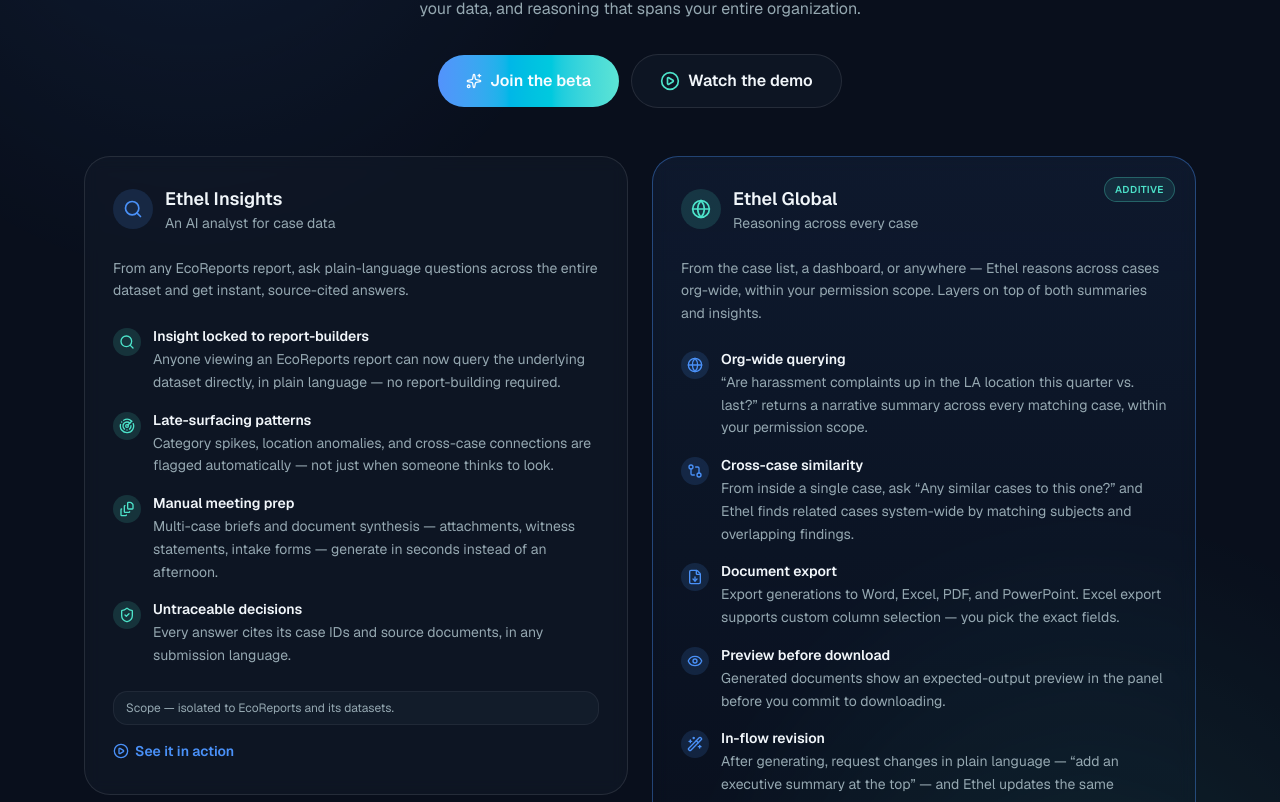
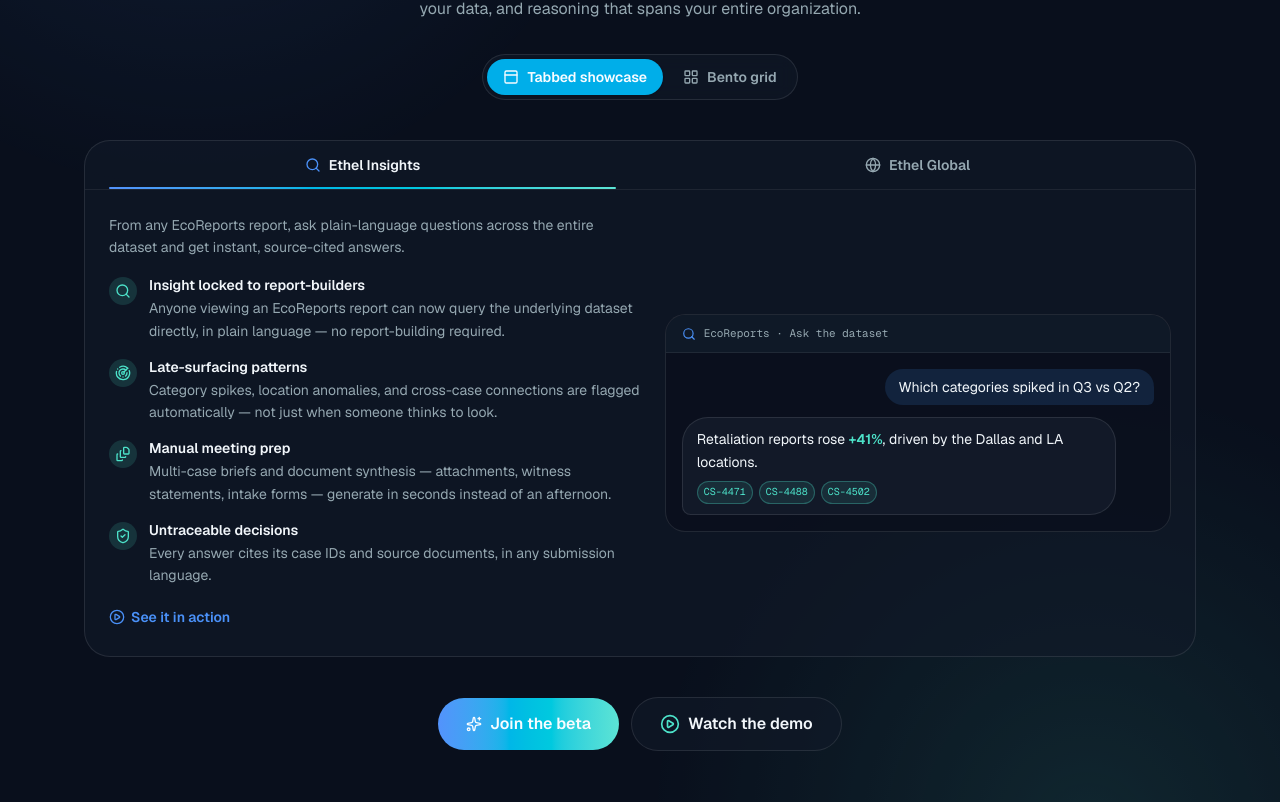
Before and after one commit to selinnaswag/ethel-simulation, a Next.js app: page / in a window 1280 px wide. Shown: the part 2498-3300 px from the top of the page. Built offline with nearby package versions, Linux system fonts and the light colour scheme.

Commit message:
feat: add new tabs and components for beta program insights and global preview

```diff
--- a/components/beta-program.tsx
+++ b/components/beta-program.tsx
@@ -17,6 +17,8 @@ import {
   X,
   Check,
   PlayCircle,
+  LayoutGrid,
+  PanelTop,
 } from "lucide-react"
 import { BetaDemoModal, WatchDemoButton } from "@/components/beta-demo"
 
@@ -119,8 +121,7 @@ const insights = [
   {
     icon: ShieldCheck,
     problem: "Untraceable decisions",
-    solution:
-      "Every answer cites its case IDs and source documents, in any submission language.",
+    solution: "Every answer cites its case IDs and source documents, in any submission language.",
   },
 ]
 
@@ -152,7 +153,256 @@ const globalPoints = [
   },
 ]
 
+/* ------------------------------------------------------------------ */
+/* Variant A — Tabbed showcase                                         */
+/* ------------------------------------------------------------------ */
+
+function InsightsPreview() {
+  return (
+    <div className="overflow-hidden rounded-xl border border-border bg-background/70">
+      <div className="flex items-center gap-2 border-b border-border/70 bg-secondary/40 px-4 py-2.5 font-mono text-[11px] text-muted-foreground">
+        <Search className="size-3.5 text-brand-blue" />
+        EcoReports · Ask the dataset
+      </div>
+      <div className="space-y-3 p-4">
+        <div className="ml-auto w-fit max-w-[85%] rounded-2xl rounded-br-sm bg-brand-blue/15 px-3.5 py-2 text-sm text-foreground">
+          Which categories spiked in Q3 vs Q2?
+        </div>
+        <div className="max-w-[92%] rounded-2xl rounded-bl-sm border border-border bg-card px-3.5 py-2.5 text-sm leading-relaxed text-foreground">
+          Retaliation reports rose <span className="font-semibold text-brand-teal">+41%</span>, driven
+          by the Dallas and LA locations.
+          <div className="mt-2 flex flex-wrap gap-1.5">
+            {["CS-4471", "CS-4488", "CS-4502"].map((id) => (
+              <span
+                key={id}
+                className="rounded-md border border-brand-teal/30 bg-brand-teal/10 px-1.5 py-0.5 font-mono text-[10px] text-brand-teal"
+              >
+                {id}
+              </span>
+            ))}
+          </div>
+        </div>
+      </div>
+    </div>
+  )
+}
+
+function GlobalPreview() {
+  return (
+    <div className="overflow-hidden rounded-xl border border-border bg-background/70">
+      <div className="flex items-center gap-2 border-b border-border/70 bg-secondary/40 px-4 py-2.5 font-mono text-[11px] text-muted-foreground">
+        <Globe className="size-3.5 text-brand-teal" />
+        Org-wide · Similar cases
+      </div>
+      <div className="space-y-2.5 p-4">
+        {[
+          { id: "CS-3120", label: "Same subject · 3 overlapping findings", pct: 92 },
+          { id: "CS-2884", label: "Same location · similar allegation", pct: 78 },
+          { id: "CS-2610", label: "Related witness statements", pct: 64 },
+        ].map((row) => (
+          <div key={row.id} className="rounded-lg border border-border bg-card px-3 py-2">
+            <div className="flex items-center justify-between text-sm">
+              <span className="font-mono text-xs text-foreground">{row.id}</span>
+              <span className="font-semibold text-brand-teal">{row.pct}%</span>
+            </div>
+            <p className="mt-0.5 text-xs text-muted-foreground">{row.label}</p>
+            <div className="mt-1.5 h-1 overflow-hidden rounded-full bg-secondary">
+              <div className="h-full rounded-full bg-brand-teal" style={{ width: `${row.pct}%` }} />
+            </div>
+          </div>
+        ))}
+      </div>
+    </div>
+  )
+}
+
+function TabbedShowcase() {
+  const [product, setProduct] = useState<"insights" | "global">("insights")
+  const isInsights = product === "insights"
+
+  return (
+    <div className="overflow-hidden rounded-2xl border border-border bg-card/60 backdrop-blur">
+      {/* product tabs */}
+      <div className="flex border-b border-border/70">
+        {[
+          { key: "insights" as const, name: "Ethel Insights", icon: Search, tone: "text-brand-blue" },
+          { key: "global" as const, name: "Ethel Global", icon: Globe, tone: "text-brand-teal" },
+        ].map((t) => {
+          const Icon = t.icon
+          const on = product === t.key
+          return (
+            <button
+              key={t.key}
+              type="button"
+              onClick={() => setProduct(t.key)}
+              className={`relative flex flex-1 items-center justify-center gap-2 px-4 py-3.5 text-sm font-semibold transition-colors ${
+                on ? "text-foreground" : "text-muted-foreground hover:text-foreground"
+              }`}
+            >
+              <Icon className={`size-4 ${on ? t.tone : ""}`} />
+              {t.name}
+              {on && (
+                <span className="absolute inset-x-6 bottom-0 h-0.5 rounded-full bg-gradient-to-r from-gradient-from via-gradient-via to-gradient-to" />
+              )}
+            </button>
+          )
+        })}
+      </div>
+
+      {/* body */}
+      <div key={product} className="grid animate-fade-up gap-6 p-6 md:grid-cols-[1.05fr_1fr]">
+        {/* feature list */}
+        <div>
+          <p className="mb-4 text-sm leading-relaxed text-muted-foreground">
+            {isInsights
+              ? "From any EcoReports report, ask plain-language questions across the entire dataset and get instant, source-cited answers."
+              : "From the case list, a dashboard, or anywhere — Ethel reasons across cases org-wide, within your permission scope."}
+          </p>
+          <ul className="space-y-3.5">
+            {(isInsights ? insights : globalPoints).map((item) => {
+              const Icon = item.icon
+              const title = "problem" in item ? item.problem : item.title
+              const body = "solution" in item ? item.solution : item.body
+              return (
+                <li key={title} className="flex gap-3">
+                  <span
+                    className={`mt-0.5 flex size-7 shrink-0 items-center justify-center rounded-lg ${
+                      isInsights ? "bg-brand-teal/15" : "bg-brand-blue/15"
+                    }`}
+                  >
+                    <Icon className={`size-4 ${isInsights ? "text-brand-teal" : "text-brand-blue"}`} />
+                  </span>
+                  <div>
+                    <p className="text-sm font-semibold text-foreground">{title}</p>
+                    <p className="mt-0.5 text-sm leading-relaxed text-muted-foreground">{body}</p>
+                  </div>
+                </li>
+              )
+            })}
+          </ul>
+          <WatchDemoButton
+            className={`btn-anim mt-5 inline-flex items-center gap-1.5 text-sm font-semibold hover:gap-2.5 ${
+              isInsights ? "text-brand-blue" : "text-brand-teal"
+            }`}
+          >
+            <PlayCircle className="size-4" />
+            See it in action
+          </WatchDemoButton>
+        </div>
+
+        {/* preview */}
+        <div className="flex flex-col justify-center">
+          {isInsights ? <InsightsPreview /> : <GlobalPreview />}
+        </div>
+      </div>
+    </div>
+  )
+}
+
+/* ------------------------------------------------------------------ */
+/* Variant B — Bento grid                                              */
+/* ------------------------------------------------------------------ */
+
+function BentoGrid() {
+  return (
+    <div className="grid auto-rows-[minmax(0,1fr)] grid-cols-2 gap-4 md:grid-cols-4">
+      {/* Insights lead tile */}
+      <div className="col-span-2 flex flex-col justify-between rounded-2xl border border-brand-blue/40 bg-gradient-to-br from-brand-blue/[0.1] to-transparent p-6 md:row-span-2">
+        <div>
+          <span className="flex size-10 items-center justify-center rounded-xl bg-brand-blue/15">
+            <Search className="size-5 text-brand-blue" />
+          </span>
+          <h3 className="mt-4 text-lg font-semibold text-foreground">Ethel Insights</h3>
+          <p className="mt-1 text-sm leading-relaxed text-muted-foreground">
+            An AI analyst for case data. Ask plain-language questions across an entire EcoReports
+            dataset and get instant, source-cited answers.
+          </p>
+        </div>
+        <WatchDemoButton className="btn-anim mt-5 inline-flex items-center gap-1.5 text-sm font-semibold text-brand-blue hover:gap-2.5">
+          <PlayCircle className="size-4" />
+          See it in action
+        </WatchDemoButton>
+      </div>
+
+      {/* highlighted CTA tile */}
+      <div className="col-span-2 flex flex-col justify-between overflow-hidden rounded-2xl border border-border bg-gradient-to-br from-gradient-from/20 via-gradient-via/15 to-gradient-to/20 p-6 md:row-span-2">
+        <div>
+          <span className="inline-flex items-center gap-1.5 rounded-full border border-brand-blue/30 bg-background/60 px-3 py-1 text-[11px] font-semibold uppercase tracking-widest text-brand-blue">
+            <Sparkles className="size-3" />
+            Private beta
+          </span>
+          <p className="mt-4 text-pretty text-lg font-semibold leading-snug text-foreground">
+            Two new superpowers, layered on top of case summaries.
+          </p>
+        </div>
+        <JoinBetaButton
+          count={20}
+          className="btn-anim btn-anim-primary mt-5 inline-flex w-full items-center justify-center gap-2 rounded-full bg-gradient-to-r from-gradient-from via-gradient-via to-gradient-to px-5 py-3 text-sm font-semibold text-primary-foreground"
+        >
+          <Sparkles className="size-4" />
+          Join the beta
+        </JoinBetaButton>
+      </div>
+
+      {/* Insights feature tiles */}
+      {[insights[1], insights[2], insights[3]].map((item) => {
+        const Icon = item.icon
+        return (
+          <div
+            key={item.problem}
+            className="col-span-2 rounded-2xl border border-border bg-card/60 p-5 backdrop-blur md:col-span-2"
+          >
+            <span className="flex size-8 items-center justify-center rounded-lg bg-brand-teal/15">
+              <Icon className="size-4 text-brand-teal" />
+            </span>
+            <p className="mt-3 text-sm font-semibold text-foreground">{item.problem}</p>
+            <p className="mt-1 text-sm leading-relaxed text-muted-foreground">{item.solution}</p>
+          </div>
+        )
+      })}
+
+      {/* Global lead tile */}
+      <div className="col-span-2 flex flex-col justify-between rounded-2xl border border-brand-teal/40 bg-gradient-to-br from-brand-teal/[0.1] to-transparent p-6 md:row-span-2">
+        <div>
+          <span className="flex size-10 items-center justify-center rounded-xl bg-brand-teal/15">
+            <Globe className="size-5 text-brand-teal" />
+          </span>
+          <h3 className="mt-4 text-lg font-semibold text-foreground">Ethel Global</h3>
+          <p className="mt-1 text-sm leading-relaxed text-muted-foreground">
+            Reasoning across every case. Query your whole org within permission scope — trends,
+            comparisons, and similar cases from anywhere.
+          </p>
+        </div>
+        <WatchDemoButton className="btn-anim mt-5 inline-flex items-center gap-1.5 text-sm font-semibold text-brand-teal hover:gap-2.5">
+          <PlayCircle className="size-4" />
+          See it in action
+        </WatchDemoButton>
+      </div>
+
+      {/* Global feature tiles */}
+      {[globalPoints[0], globalPoints[1], globalPoints[2], globalPoints[4]].map((item) => {
+        const Icon = item.icon
+        return (
+          <div
+            key={item.title}
+            className="col-span-2 rounded-2xl border border-border bg-card/60 p-5 backdrop-blur"
+          >
+            <span className="flex size-8 items-center justify-center rounded-lg bg-brand-blue/15">
+              <Icon className="size-4 text-brand-blue" />
+            </span>
+            <p className="mt-3 text-sm font-semibold text-foreground">{item.title}</p>
+            <p className="mt-1 text-sm leading-relaxed text-muted-foreground">{item.body}</p>
+          </div>
+        )
+      })}
+    </div>
+  )
+}
+
+/* ------------------------------------------------------------------ */
+
 export function BetaProgram() {
+  const [variant, setVariant] = useState<"tabbed" | "bento">("tabbed")
   const [open, setOpen] = useState(false)
   const [submitted, setSubmitted] = useState(false)
   const { bursts, fire } = useStarBurst()
@@ -188,7 +438,6 @@ export function BetaProgram() {
 
   return (
     <section id="beta" className="scroll-mt-20 border-t border-border/60 bg-background">
-      {/* ambient wash */}
       <div className="relative overflow-hidden">
         <div
           aria-hidden="true"
@@ -197,7 +446,7 @@ export function BetaProgram() {
 
         <div className="relative mx-auto max-w-6xl px-5 py-20">
           {/* header */}
-          <div className="mx-auto mb-12 max-w-2xl text-center">
+          <div className="mx-auto mb-8 max-w-2xl text-center">
             <span className="mb-4 inline-flex items-center gap-2 rounded-full border border-brand-blue/30 bg-brand-blue/10 px-4 py-1.5 text-xs font-semibold uppercase tracking-widest text-brand-blue">
               <Sparkles className="size-3.5" />
               Private beta
@@ -209,7 +458,41 @@ export function BetaProgram() {
               Beta users get two new superpowers layered on top of case summaries — an AI analyst
               for your data, and reasoning that spans your entire organization.
             </p>
-            <div className="mt-8 flex flex-col items-center justify-center gap-3 sm:flex-row">
+          </div>
+
+          {/* layout toggle (temporary — for choosing a direction) */}
+          <div className="mx-auto mb-10 flex w-fit items-center gap-1 rounded-full border border-border bg-card/60 p-1 backdrop-blur">
+            {[
+              { key: "tabbed" as const, label: "Tabbed showcase", icon: PanelTop },
+              { key: "bento" as const, label: "Bento grid", icon: LayoutGrid },
+            ].map((v) => {
+              const Icon = v.icon
+              const on = variant === v.key
+              return (
+                <button
+                  key={v.key}
+                  type="button"
+                  onClick={() => setVariant(v.key)}
+                  className={`inline-flex items-center gap-2 rounded-full px-4 py-2 text-sm font-semibold transition-colors ${
+                    on
+                      ? "bg-primary text-primary-foreground shadow-sm"
+                      : "text-muted-foreground hover:text-foreground"
+                  }`}
+                >
+                  <Icon className="size-4" />
+                  {v.label}
+                </button>
+              )
+            })}
+          </div>
+
+          {/* selected layout */}
+          <div key={variant} className="animate-fade-up">
+            {variant === "tabbed" ? <TabbedShowcase /> : <BentoGrid />}
+          </div>
+
+          {/* shared CTA under the layout */}
+          <div className="mt-10 flex flex-col items-center justify-center gap-3 sm:flex-row">
             <JoinBetaButton
               count={20}
               className="btn-anim btn-anim-primary inline-flex items-center gap-2 rounded-full bg-gradient-to-r from-gradient-from via-gradient-via to-gradient-to px-7 py-3.5 text-base font-semibold text-primary-foreground"
@@ -221,98 +504,6 @@ export function BetaProgram() {
               <PlayCircle className="size-5 text-brand-teal" />
               Watch the demo
             </WatchDemoButton>
-            </div>
-          </div>
-
-          {/* two products */}
-          <div className="grid items-start gap-6 md:grid-cols-2">
-            {/* Ethel Insights */}
-            <div className="rounded-2xl border border-border bg-card/60 p-7 backdrop-blur">
-              <div className="mb-6 flex items-center gap-3">
-                <span className="flex size-10 items-center justify-center rounded-xl bg-brand-blue/15">
-                  <Search className="size-5 text-brand-blue" />
-                </span>
-                <div>
-                  <h3 className="text-lg font-semibold text-foreground">Ethel Insights</h3>
-                  <p className="text-sm text-muted-foreground">An AI analyst for case data</p>
-                </div>
-              </div>
-              <p className="mb-6 text-sm leading-relaxed text-muted-foreground">
-                From any EcoReports report, ask plain-language questions across the entire dataset
-                and get instant, source-cited answers.
-              </p>
-              <ul className="space-y-4">
-                {insights.map((item) => {
-                  const Icon = item.icon
-                  return (
-                    <li key={item.problem} className="flex gap-3">
-                      <span className="mt-0.5 flex size-7 shrink-0 items-center justify-center rounded-lg bg-brand-teal/15">
-                        <Icon className="size-4 text-brand-teal" />
-                      </span>
-                      <div>
-                        <p className="text-sm font-semibold text-foreground">{item.problem}</p>
-                        <p className="mt-0.5 text-sm leading-relaxed text-muted-foreground">
-                          {item.solution}
-                        </p>
-                      </div>
-                    </li>
-                  )
-                })}
-              </ul>
-              <p className="mt-6 rounded-lg border border-border/60 bg-secondary/40 px-3 py-2 text-xs text-muted-foreground">
-                Scope — isolated to EcoReports and its datasets.
-              </p>
-              <WatchDemoButton className="btn-anim mt-4 inline-flex items-center gap-1.5 text-sm font-semibold text-brand-blue hover:gap-2.5">
-                <PlayCircle className="size-4" />
-                See it in action
-              </WatchDemoButton>
-            </div>
-
-            {/* Ethel Global */}
-            <div className="relative overflow-hidden rounded-2xl border border-brand-blue/40 bg-gradient-to-b from-brand-blue/[0.08] to-transparent p-7 backdrop-blur">
-              <span className="absolute right-5 top-5 rounded-full border border-brand-teal/30 bg-brand-teal/10 px-2.5 py-1 text-[10px] font-semibold uppercase tracking-wider text-brand-teal">
-                Additive
-              </span>
-              <div className="mb-6 flex items-center gap-3">
-                <span className="flex size-10 items-center justify-center rounded-xl bg-brand-teal/15">
-                  <Globe className="size-5 text-brand-teal" />
-                </span>
-                <div>
-                  <h3 className="text-lg font-semibold text-foreground">Ethel Global</h3>
-                  <p className="text-sm text-muted-foreground">Reasoning across every case</p>
-                </div>
-              </div>
-              <p className="mb-6 text-sm leading-relaxed text-muted-foreground">
-                From the case list, a dashboard, or anywhere — Ethel reasons across cases org-wide,
-                within your permission scope. Layers on top of both summaries and insights.
-              </p>
-              <ul className="space-y-4">
-                {globalPoints.map((item) => {
-                  const Icon = item.icon
-                  return (
-                    <li key={item.title} className="flex gap-3">
-                      <span className="mt-0.5 flex size-7 shrink-0 items-center justify-center rounded-lg bg-brand-blue/15">
-                        <Icon className="size-4 text-brand-blue" />
-                      </span>
-                      <div>
-                        <p className="text-sm font-semibold text-foreground">{item.title}</p>
-                        <p className="mt-0.5 text-sm leading-relaxed text-muted-foreground">
-                          {item.body}
-                        </p>
-                      </div>
-                    </li>
-                  )
-                })}
-              </ul>
-              <p className="mt-6 rounded-lg border border-border/60 bg-secondary/40 px-3 py-2 text-xs text-muted-foreground">
-                Beta framing — generation focuses on getting the content right; apply your own
-                styling and branding on export.
-              </p>
-              <WatchDemoButton className="btn-anim mt-4 inline-flex items-center gap-1.5 text-sm font-semibold text-brand-teal hover:gap-2.5">
-                <PlayCircle className="size-4" />
-                See it in action
-              </WatchDemoButton>
-            </div>
           </div>
         </div>
       </div>
```
Lines whose indentation alone changed are shown as unchanged.
